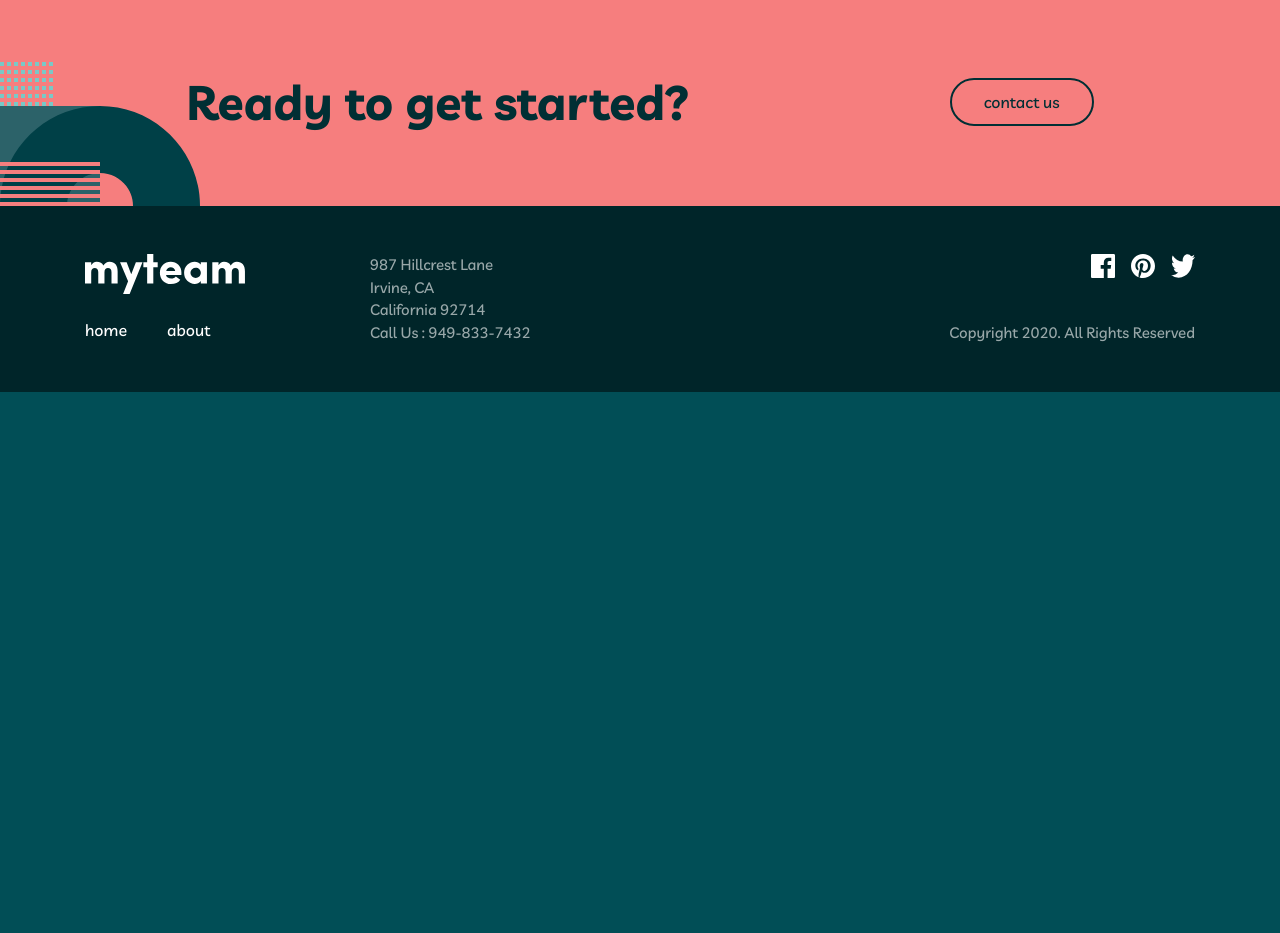
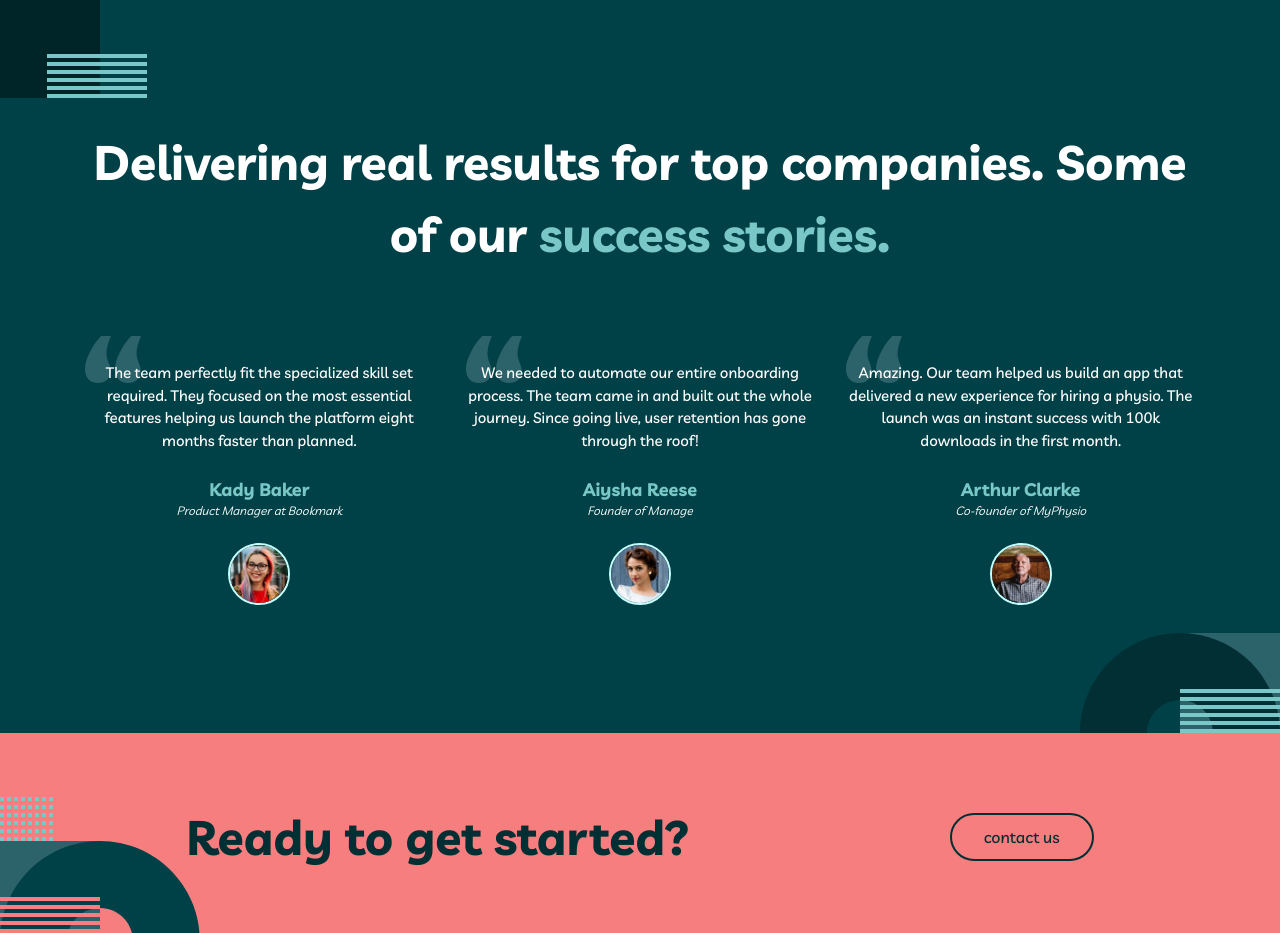
Before and after one commit to AnaJuliaBorges/myteam-multipage, a Next.js app: page / in a window 1280 px wide. Shown: the part 1340-2273 px from the top of the page. Before the commit the page ends 1732 px from the top, so only its background shows below. Built offline with nearby package versions, Linux system fonts and the light colour scheme.

Commit message:
feat: add testimonials home section

```diff
--- /dev/null
+++ b/src/Components/home/testimonialsSection.jsx
@@ -0,0 +1,52 @@
+import Image from "next/image"
+import { Container } from "../container"
+import pattern1 from '@/assets/bg-pattern-home-4-about-3.svg'
+import pattern2 from '@/assets/bg-pattern-home-5.svg'
+import avatarKady from '@/assets/avatar-kady.jpg'
+import avatarAisha from '@/assets/avatar-aiysha.jpg'
+import avatarArthur from '@/assets/avatar-arthur.jpg'
+import { Testimonials } from "./testimonials"
+
+export const TestimonialsSection = () => {
+
+  const testimonialsList = [
+    {
+      image: avatarKady,
+      role: 'Product Manager at Bookmark',
+      name: 'Kady Baker',
+      description: 'The team perfectly fit the specialized skill set required. They focused on the most essential features helping us launch the platform eight months faster than planned.'
+    },
+    {
+      image: avatarAisha,
+      role: 'Founder of Manage',
+      name: 'Aiysha Reese',
+      description: 'We needed to automate our entire onboarding process. The team came in and built out the whole journey. Since going live, user retention has gone through the roof!'
+    },
+    {
+      image: avatarArthur,
+      name: 'Arthur Clarke',
+      role: 'Co-founder of MyPhysio',
+      description: 'Amazing. Our team helped us build an app that delivered a new experience for hiring a physio. The launch was an instant success with 100k downloads in the first month.'
+    },
+  ]
+
+  return (
+    <section className="w-full flex justify-center relative bg-secondary-300">
+      <Image className="absolute top-0 left-0" width={147} height={100} src={pattern1} aria-hidden alt='pattern'/>
+      <Image className="absolute bottom-0 right-0" width={200} height={200} src={pattern2} aria-hidden alt='pattern'/>
+      <Container style='flex flex-col items-center text-center gap-23 lg:items-center lg:text-center'>
+        <p className="text-h2 font-bold">Delivering real results for top companies. Some of our <span className="text-secondary-100">success stories.</span></p>
+        <div className="flex flex-col lg:flex-row gap-8 w-full">
+          {testimonialsList.map((item, index) => (
+            <Testimonials
+              key={index}
+              image={item.image}
+              name={item.name}
+              role={item.role}
+              description={item.description}/>
+          ))}
+        </div>
+      </Container>
+    </section>
+  )
+}
```
